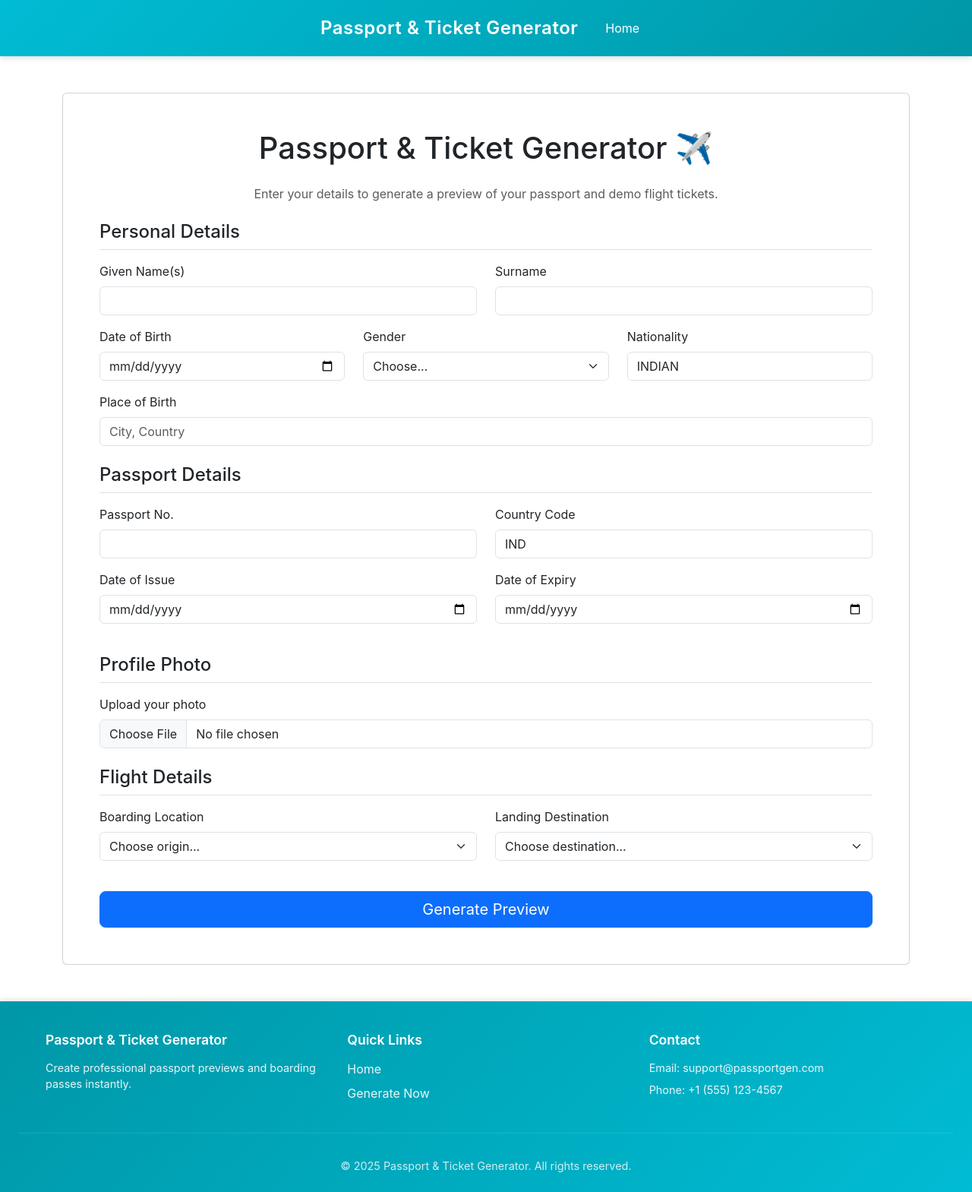
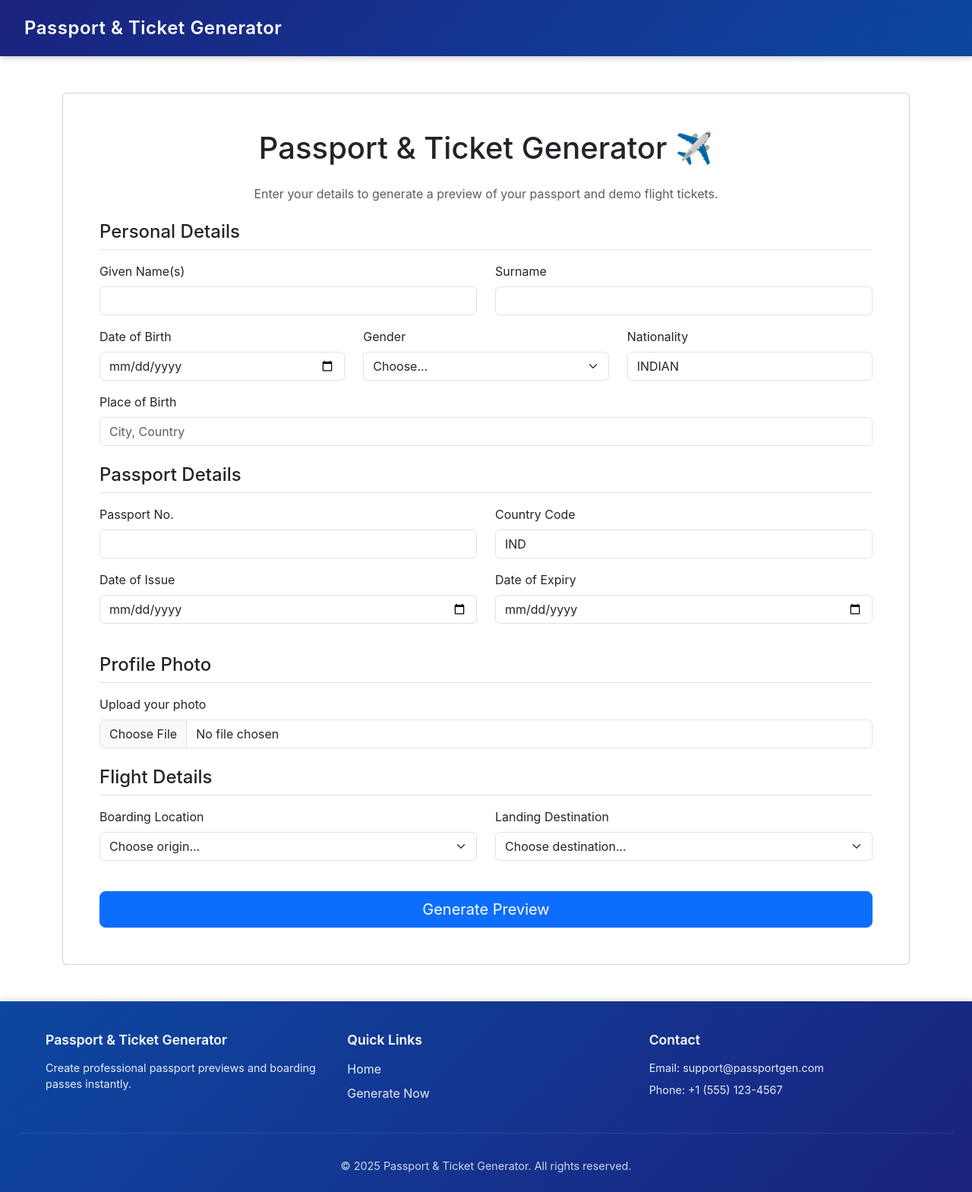
Before and after one commit to KusumanjaliPulamarasetty08/Project, a Flask app: page / in a window 1280 px wide. Shown: the whole page at 76% size. Run offline with Flask 3, Linux system fonts and the light colour scheme.

Commit message:
Update header positioning and color scheme: Move logo to left, remove home link, change to dark blue gradient

```diff
--- a/static/css/style.css
+++ b/static/css/style.css
@@ -10,27 +10,28 @@ body {
 }
 
 .navbar {
-    background: linear-gradient(135deg, #00bcd4 0%, #0097a7 100%);
-    padding: 1.2rem;
+    background: linear-gradient(135deg, #1a237e 0%, #0d47a1 100%);
+    padding: 1.2rem 0;
     color: white;
-    box-shadow: 0 2px 8px rgba(0, 0, 0, 0.15);
+    box-shadow: 0 2px 8px rgba(0, 0, 0, 0.2);
     position: relative;
     z-index: 1000;
 }
 
 .navbar-content {
-    max-width: 1200px;
-    margin: 0 auto;
+    width: 100%;
     display: flex;
-    justify-content: space-between;
+    justify-content: flex-start;
     align-items: center;
-    padding: 0 20px;
+    padding: 0 2rem;
 }
 
 .logo {
     font-size: 1.5rem;
     font-weight: 600;
     letter-spacing: 0.5px;
+    margin-left: 0;
+    padding-left: 0;
 }
 
 .nav-links a {
@@ -46,11 +47,11 @@ body {
 }
 
 .footer {
-    background: linear-gradient(135deg, #0097a7 0%, #00bcd4 100%);
+    background: linear-gradient(135deg, #0d47a1 0%, #1a237e 100%);
     color: white;
     padding: 2.5rem 1.5rem 1.5rem;
     margin-top: auto;
-    box-shadow: 0 -2px 8px rgba(0, 0, 0, 0.1);
+    box-shadow: 0 -2px 8px rgba(0, 0, 0, 0.15);
 }
 
 .footer-content {
--- a/templates/index.html
+++ b/templates/index.html
@@ -11,9 +11,6 @@
     <nav class="navbar">
         <div class="navbar-content">
             <div class="logo">Passport & Ticket Generator</div>
-            <div class="nav-links">
-                <a href="{{ url_for('index') }}" style="color: white; text-decoration: none; margin-left: 20px;">Home</a>
-            </div>
         </div>
     </nav>
     <div class="container my-5">
```
